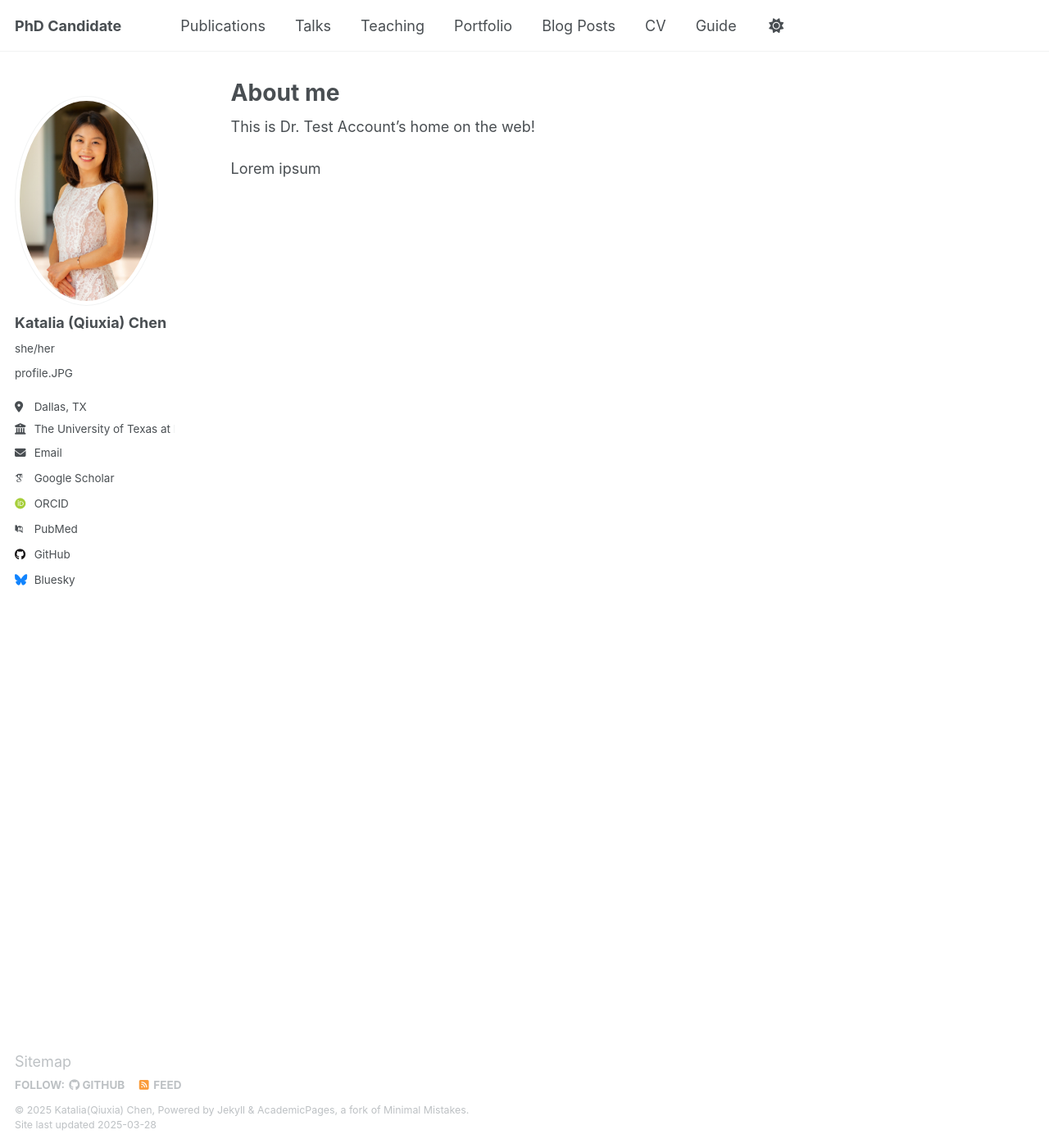
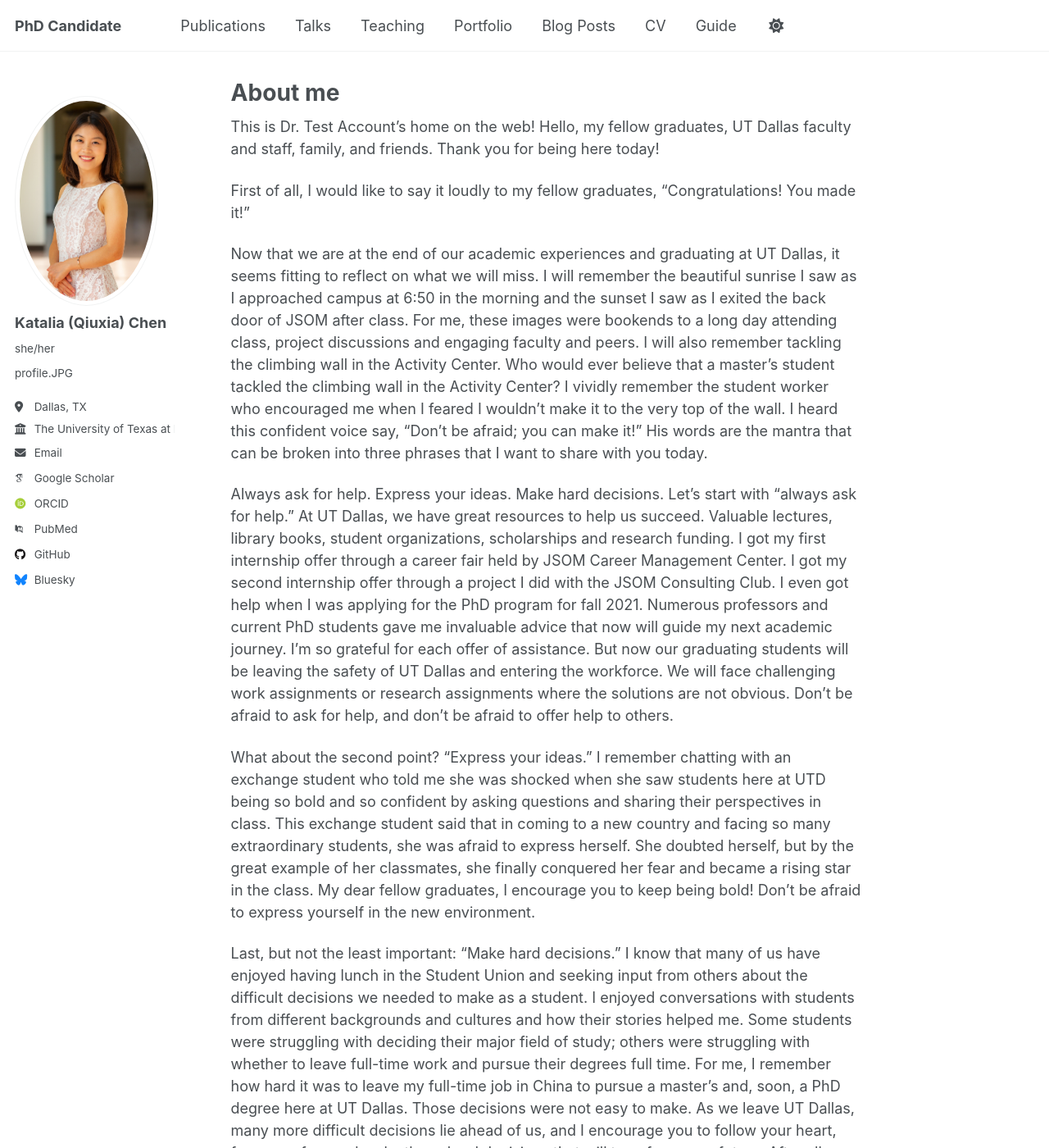
Before and after one commit to qxc2/Katalia_Qiuxia_Chen_v1, a Jekyll site: the page built from _pages/about.md, in a window 1280 px wide and 1400 px high. Shown: the whole window at 82% size. Built offline with Jekyll 4.4.1, drawn with Linux system fonts in a browser that asks for light colours; some web fonts are replaced; some of the changed text lies outside the part shown.

Commit message:
Update about.md

```diff
--- a/_pages/about.md
+++ b/_pages/about.md
@@ -8,5 +8,21 @@ redirect_from:
 ---
 
 This is Dr. Test Account's home on the web!
+Hello, my fellow graduates, UT Dallas faculty and staff, family, and friends. Thank you for being here today!
 
-Lorem ipsum
+First of all, I would like to say it loudly to my fellow graduates, “Congratulations! You made it!”
+
+Now that we are at the end of our academic experiences and graduating at UT Dallas, it seems fitting to reflect on what we will miss. I will remember the beautiful sunrise I saw as I approached campus at 6:50 in the morning and the sunset I saw as I exited the back door of JSOM after class. For me, these images were bookends to a long day attending class, project discussions and engaging faculty and peers. I will also remember tackling the climbing wall in the Activity Center. Who would ever believe that a master’s student tackled the climbing wall in the Activity Center? I vividly remember the student worker who encouraged me when I feared I wouldn’t make it to the very top of the wall. I heard this confident voice say, “Don’t be afraid; you can make it!” His words are the mantra that can be broken into three phrases that I want to share with you today.
+
+Always ask for help.
+Express your ideas.
+Make hard decisions.
+Let’s start with “always ask for help.” At UT Dallas, we have great resources to help us succeed. Valuable lectures, library books, student organizations, scholarships and research funding. I got my first internship offer through a career fair held by JSOM Career Management Center. I got my second internship offer through a project I did with the JSOM Consulting Club. I even got help when I was applying for the PhD program for fall 2021. Numerous professors and current PhD students gave me invaluable advice that now will guide my next academic journey. I’m so grateful for each offer of assistance. But now our graduating students will be leaving the safety of UT Dallas and entering the workforce. We will face challenging work assignments or research assignments where the solutions are not obvious. Don’t be afraid to ask for help, and don’t be afraid to offer help to others.
+
+What about the second point? “Express your ideas.” I remember chatting with an exchange student who told me she was shocked when she saw students here at UTD being so bold and so confident by asking questions and sharing their perspectives in class. This exchange student said that in coming to a new country and facing so many extraordinary students, she was afraid to express herself. She doubted herself, but by the great example of her classmates, she finally conquered her fear and became a rising star in the class. My dear fellow graduates, I encourage you to keep being bold! Don’t be afraid to express yourself in the new environment.
+
+Last, but not the least important: “Make hard decisions.” I know that many of us have enjoyed having lunch in the Student Union and seeking input from others about the difficult decisions we needed to make as a student. I enjoyed conversations with students from different backgrounds and cultures and how their stories helped me. Some students were struggling with deciding their major field of study; others were struggling with whether to leave full-time work and pursue their degrees full time. For me, I remember how hard it was to leave my full-time job in China to pursue a master’s and, soon, a PhD degree here at UT Dallas. Those decisions were not easy to make. As we leave UT Dallas, many more difficult decisions lie ahead of us, and I encourage you to follow your heart, face your fear and make those hard decisions that will transform your future. After all, we have had a lot of practice at making hard decisions at UT Dallas.
+
+My fellow Comets, if you ask for help, express your ideas and make hard decisions, you will have a grand and successful life.
+
+Congratulations again, and thank you very much!
```
